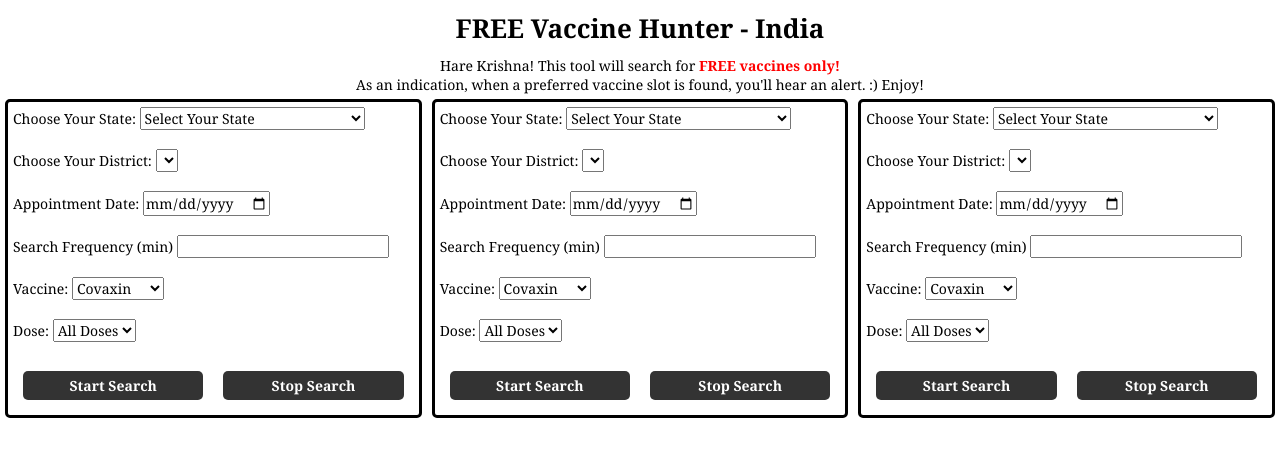
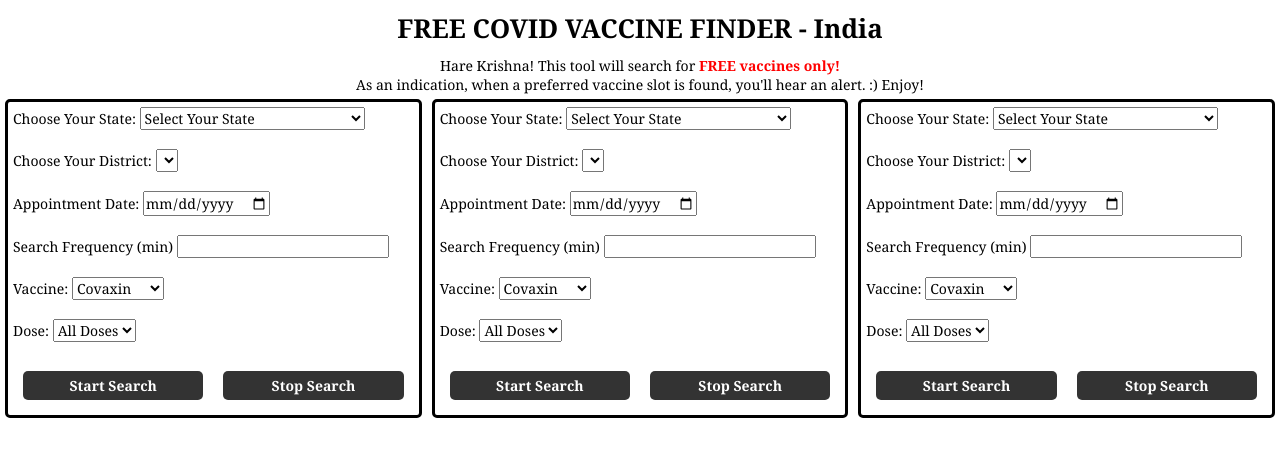
Before and after one commit to mrkarthik3/FREE-Vaccine-Slot-Finder, a plain HTML site: page index.html in a window 1280 px wide. Drawn offline with Linux system fonts and the light colour scheme.

Commit message:
updated name

```diff
--- a/index.html
+++ b/index.html
@@ -6,7 +6,7 @@
     <link rel="stylesheet" href="styles.css">
   </head>
   <body>
-    <h1>FREE Vaccine Hunter - India</h1>
+    <h1>FREE COVID VACCINE FINDER - India</h1>
     <p> Hare Krishna! This tool will search for <span id="info"> FREE vaccines only!</span><br> As an indication, when a preferred vaccine slot is found, you'll hear an alert. :) Enjoy!</p>
     <div id="form-container">
       <form id="form1">
```
